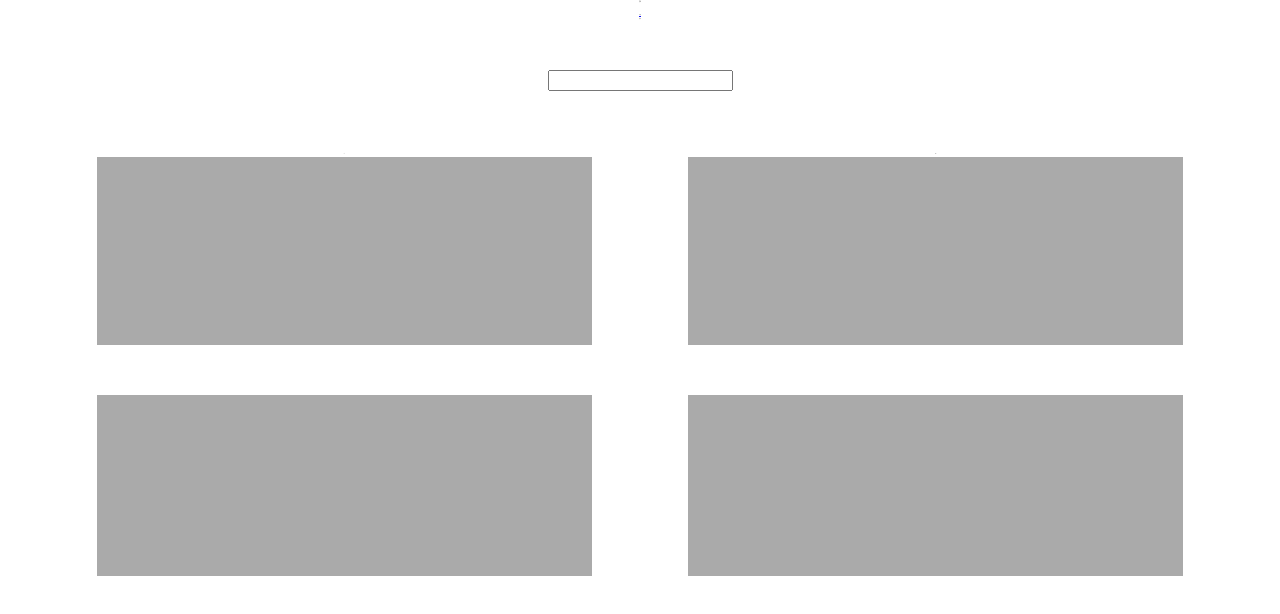
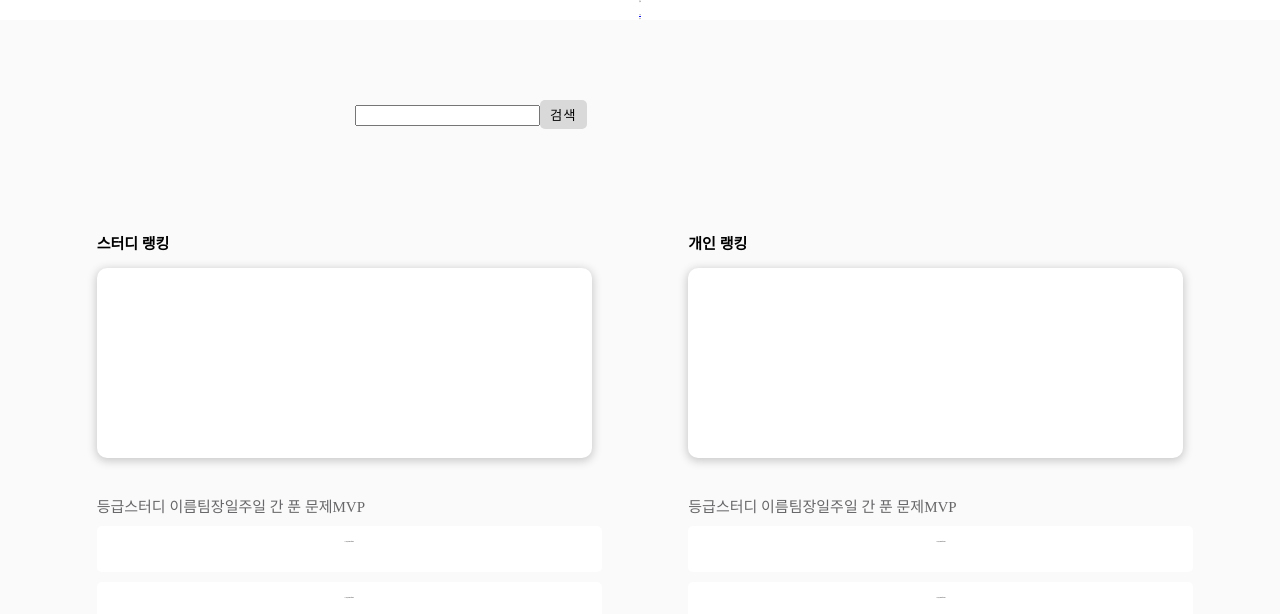
Before and after one commit to chxxrin/client, a React (Create React App) app: page /social in a window 1280 px wide. Shown: the top 614 px of the page. Built offline with nearby package versions, Linux system fonts and the light colour scheme; a web font is replaced by a local one.

Commit message:
:lipstick: 컴포넌트들 높이 확정하기, 하단부 랭크 리스트의 아이템 생성  (#2)

```diff
--- /dev/null
+++ b/src/@pages/social/ListItem.js
@@ -0,0 +1,27 @@
+import { styled } from 'styled-components';
+import { Text } from 'src/@components/atoms/Text';
+
+const ListItem = ({ rank, name, team, solved, last }) => {
+  return (
+    <ListItemContainer>
+      <Text>{rank}</Text>
+      <Text>{name}</Text>
+      <Text>{team}</Text>
+      <Text>{solved}</Text>
+      <Text>{last}</Text>
+    </ListItemContainer>
+  );
+};
+
+const ListItemContainer = styled.li`
+  margin-bottom: 10px;
+  border-radius: 5px;
+  padding: 3px 5px;
+  width: 495px;
+  height: 40px;
+
+  list-style: none;
+  background-color: #fff;
+`;
+
+export default ListItem;
--- a/src/@pages/social/RankingBoard.js
+++ b/src/@pages/social/RankingBoard.js
@@ -1,14 +1,54 @@
 import React from 'react';
 import { styled } from 'styled-components';
 
-const RankingBoard = () => {
-  return <RankingBoardContainer></RankingBoardContainer>;
+// Imported Compononents
+import ListItem from './ListItem';
+import { Text } from 'src/@components/atoms/Text';
+
+// Imported Data
+import { listHeaderText } from './Data/Texts';
+
+const RankingBoard = ({ type }) => {
+  return (
+    <RankingBoardContainer>
+      <ListHeader type={type} />
+      <ListItem rank="1" name="이예림" team="Naver" solved="97" last="follow" />
+      <ListItem rank="1" name="이예림" team="Naver" solved="97" last="follow" />
+      <ListItem rank="1" name="이예림" team="Naver" solved="97" last="follow" />
+      <ListItem rank="1" name="이예림" team="Naver" solved="97" last="follow" />
+    </RankingBoardContainer>
+  );
 };
+
+const ListHeader = ({ type }) => {
+  return (
+    <ListHeaderContainer>
+      <Text size="15" color="#676769">
+        {listHeaderText.Team[1]}
+      </Text>
+      <Text size="15" color="#676769">
+        {listHeaderText.Team[2]}
+      </Text>
+      <Text size="15" color="#676769">
+        {listHeaderText.Team[3]}
+      </Text>
+      <Text size="15" color="#676769">
+        {listHeaderText.Team[4]}
+      </Text>
+      <Text size="15" color="#676769">
+        {listHeaderText.Team[5]}
+      </Text>
+    </ListHeaderContainer>
+  );
+};
+
+const ListHeaderContainer = styled.div`
+  padding: 10px 0;
+  text-align: left;
+`;
 
 const RankingBoardContainer = styled.div`
   width: 495px;
-  height: 181px;
-  background-color: #aaa;
 `;
 
 export default RankingBoard;
--- a/src/@pages/social/RankingBox.js
+++ b/src/@pages/social/RankingBox.js
@@ -10,7 +10,12 @@ const RankingCard = () => {
 const RankingBox = ({ rankingText }) => {
   return (
     <RankingBoxContainer>
-      <Text>{rankingText}</Text>
+      <RankingTextContainer>
+        <Text size="15" weight="Bold">
+          {rankingText}
+        </Text>
+      </RankingTextContainer>
+
       <RankingCard />
     </RankingBoxContainer>
   );
@@ -18,10 +23,18 @@ const RankingBox = ({ rankingText }) => {
 
 const RankingBoxContainer = styled.div``;
 
+const RankingTextContainer = styled.div`
+  padding: 15px 0;
+  text-align: left;
+`;
+
 const RankingCardContainer = styled.div`
   width: 495px;
-  height: 188px;
-  background-color: #aaa;
+  height: 190px;
+  border-radius: 10px;
+
+  background-color: #fff;
+  box-shadow: 0px 2px 10px 1px #00000033;
 `;
 
 export default RankingBox;
--- a/src/@pages/social/SearchBox.js
+++ b/src/@pages/social/SearchBox.js
@@ -1,17 +1,21 @@
 import { styled } from 'styled-components';
+import Button from 'src/@components/atoms/Button';
 
 const SearchBox = () => {
   return (
     <SearchBoxContainer>
       <input />
+      <Button paddingX="10" paddingY="5">
+        검색
+      </Button>
     </SearchBoxContainer>
   );
 };
 
 const SearchBoxContainer = styled.div`
   margin: 0 auto;
-  width: fit-content;
-  height: fit-content;
+  width: 570px;
+  height: 70px;
 `;
 
 export default SearchBox;
--- a/src/@pages/social/social.js
+++ b/src/@pages/social/social.js
@@ -6,24 +6,29 @@ import { Flex } from 'src/@components/atoms/Flex';
 import SearchBox from './SearchBox';
 import RankingBox from './RankingBox';
 import RankingBoard from './RankingBoard';
+import { styled } from 'styled-components';
 
 const Social = () => {
   return (
-    <div>
-      <Space margin="50px" />
+    <SocialContainer>
+      <Space height="80px" />
       <SearchBox />
-      <Space margin="50px" />
+      <Space height="50px" />
       <Flex direction="row" justify="space-evenly">
-        <RankingBox rankingText="A" />
-        <RankingBox rankingText="B" />
+        <RankingBox rankingText="스터디 랭킹" />
+        <RankingBox rankingText="개인 랭킹" />
       </Flex>
-      <Space margin="50px" />
+      <Space height="30px" />
       <Flex direction="row" justify="space-evenly">
         <RankingBoard />
         <RankingBoard />
       </Flex>
-    </div>
+    </SocialContainer>
   );
 };
 
+const SocialContainer = styled.div`
+  background-color: #fafafa;
+`;
+
 export default Social;
```
